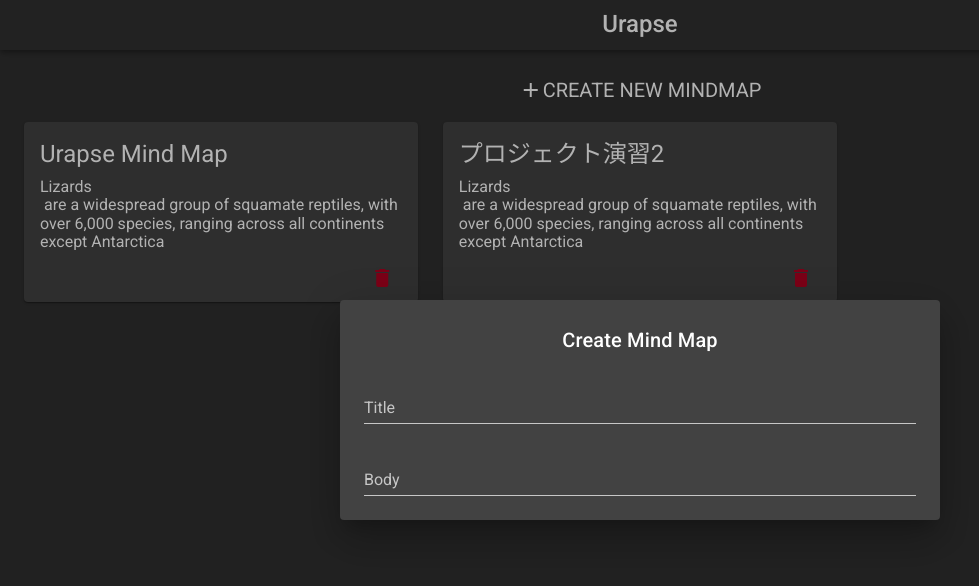
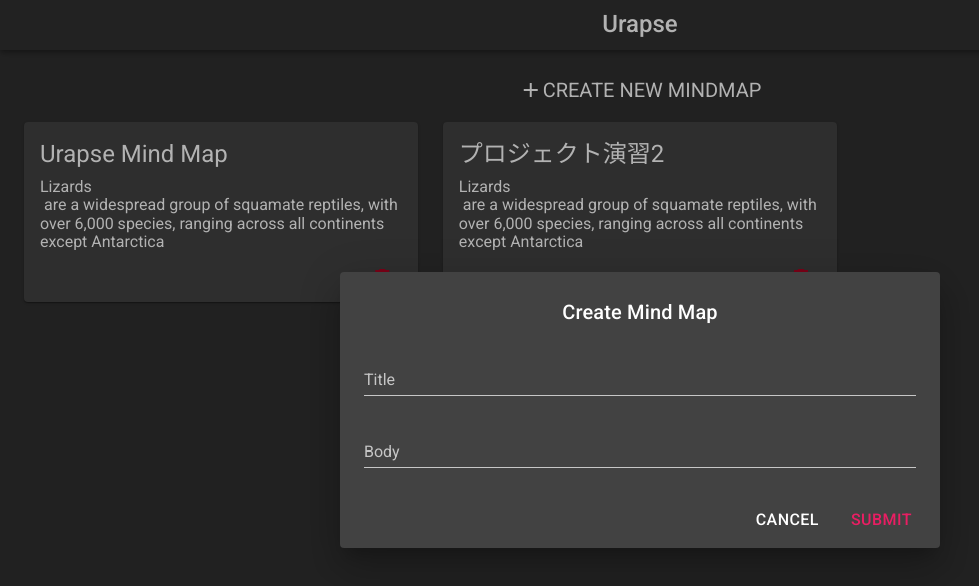
Before and after one commit to Nexus0831/urapse, a Vue app: page / in a window 1280 px wide. Shown: the top 586 px of the page, without its empty margins (0-979 px from the left). Built offline with nearby package versions, Linux system fonts and the light colour scheme.

Commit message:
feat: DialogFormにCancelボタンとSubmitボタンを配置

```diff
--- a/src/components/DialogForm.vue
+++ b/src/components/DialogForm.vue
@@ -8,6 +8,22 @@
       <div class="dialog-form-input">
         <MaterialInput idName="create-body" labelText="Body"/>
       </div>
+      <div class="button-container">
+        <Button
+          buttonText="CANCEL"
+          style="color: #FFF"
+          rippleColor="rgba(255, 255, 255, 0.5)"
+          hoverColor="rgba(255, 255, 255, 0.08)"
+          @click-action="test"
+        />
+        <Button
+          buttonText="SUBMIT"
+          style="color: #e91e63"
+          rippleColor="rgba(233, 30, 99, 0.5)"
+          hoverColor="rgba(233, 30, 99, 0.2)"
+          @click-action="test"
+        />
+      </div>
     </div>
   </div>
 </template>
@@ -15,10 +31,17 @@
 <script lang="ts">
 import { Component, Vue, Prop } from 'vue-property-decorator';
 import MaterialInput from '@/components/MaterialInput.vue';
+import Button from '@/components/Button.vue';
 
 @Component({
   components: {
     MaterialInput,
+    Button
+  },
+  methods: {
+    test: () => {
+      console.log("click");
+    }
   }
 })
 export default class DialogForm extends Vue {
@@ -81,4 +104,15 @@ export default class DialogForm extends Vue {
     /*--- style ---*/
     padding 0 24px 24px
     /*--- end ---*/
+
+  .button-container
+    /*--- style ---*/
+    margin 8px 12px
+    /*--- end ---*/
+
+    /*--- layout ---*/
+    display flex
+    align-items center
+    justify-content flex-end
+    /*--- end ---*/
 </style>
```
